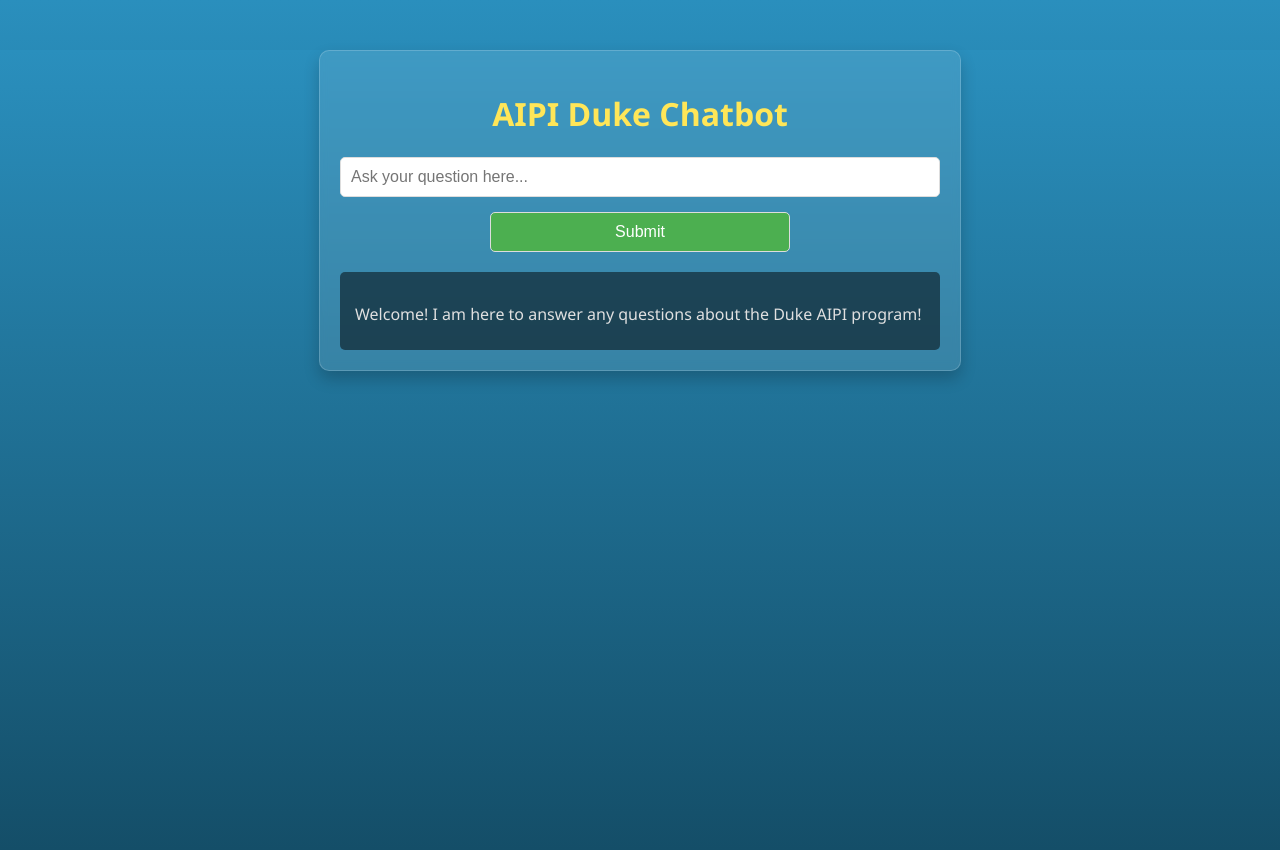
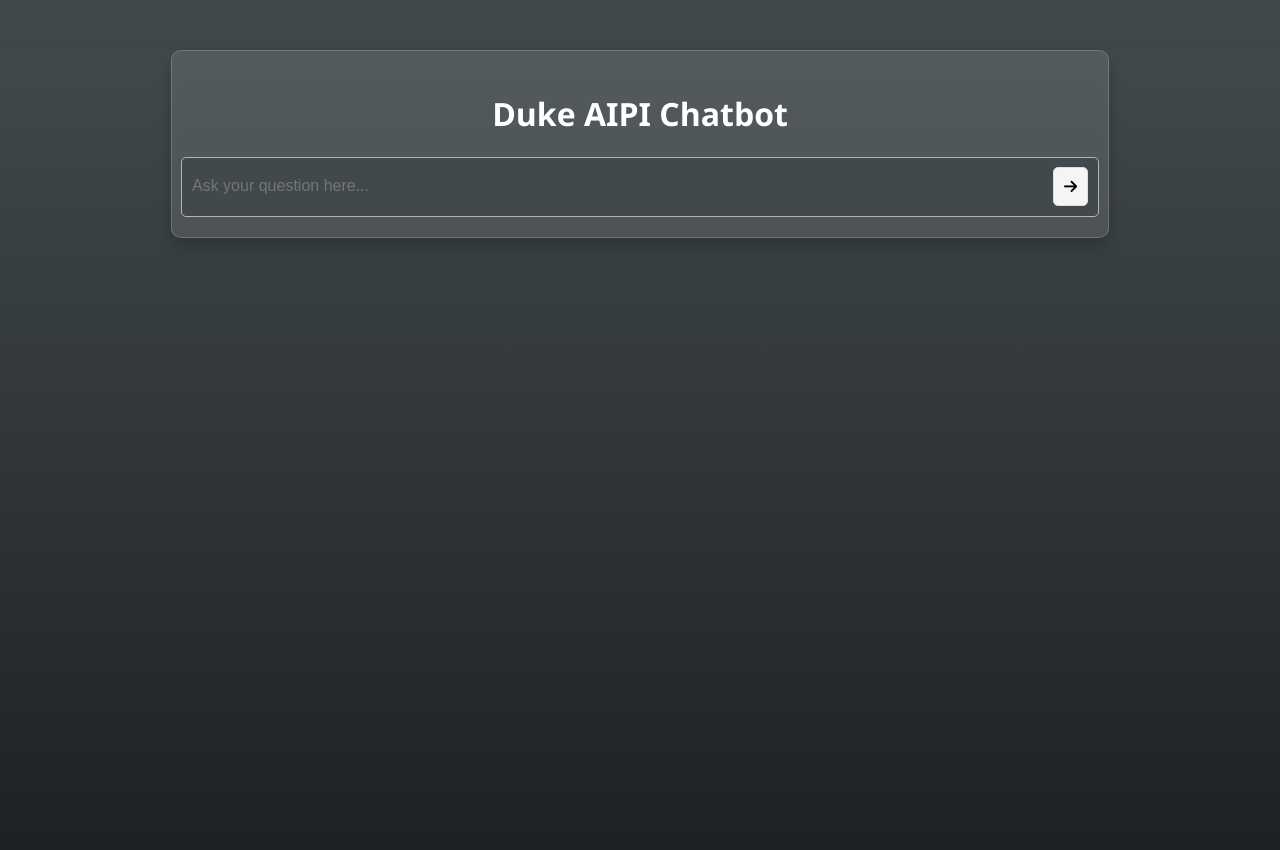
Before and after one commit to tommymmcguire/Duke-AI-MEng-chatbot, a Flask app: page / in a window 1280 px wide. Run offline with Flask 3, Linux system fonts and the light colour scheme.

Commit message:
frontend updates

```diff
--- a/app/app.py
+++ b/app/app.py
@@ -14,12 +14,17 @@ def index():
         if request.is_json:
             data = request.get_json()
             query = data['query']
-            embedding = embed_query(query)
-            similar_chunks = get_similar_chunks(embedding)
-            try:
-                rag_output = connect_and_query_LLM(query, similar_chunks)
-            except Exception as e:
-                rag_output = f"An error occurred: {e}"
+            rag_output = '''
+                        This is a test output. This is a test output. This is a test output.  This is a test output. This is a test output. This is a test output.
+                        This is a test output. This is a test output.This is a test output. This is a test output. This is a test output.
+                        This is a test output. This is a test output. This is a test output. This is a test output. This is a test output.
+                        '''
+            # embedding = embed_query(query)
+            # similar_chunks = get_similar_chunks(embedding)
+            # try:
+            #     rag_output = connect_and_query_LLM(query, similar_chunks)
+            # except Exception as e:
+            #     rag_output = f"An error occurred: {e}"
             return jsonify({'rag_output': rag_output})
         else:
             # Handle non-AJAX POST request if necessary
--- a/app/static/css/style.css
+++ b/app/static/css/style.css
@@ -3,15 +3,15 @@ body, html {
     margin: 0;
     padding: 0;
     font-family: 'Segoe UI', Tahoma, Geneva, Verdana, sans-serif;
-    background: linear-gradient(180deg, #2A8FBD 0%, #144E68 100%);
+    background: linear-gradient(180deg, #41494d 0%, #1e2123 100%);
     color: #F5F5F5;
     height: 100vh;
 }
 
 /* Centering Container */
-.container {
-    width: 90%;
-    max-width: 600px;
+.main-container {
+    width: 70%;
+    max-width: 1000px;
     margin: auto;
     padding: 20px;
     background-color: rgba(255, 255, 255, 0.1);
@@ -21,6 +21,72 @@ body, html {
     border: 1px solid rgba(255, 255, 255, 0.18);
     margin-top: 50px;
     overflow-y: auto;
+    overflow-x: hidden;
+    display: flex;
+    flex-direction: column;
+    align-items: center;
+    justify-content: center;
+}
+
+.chat-container {
+    width: 100%;
+    overflow-y: auto;
+    display: flex;
+    flex-direction: column;
+    gap: 20px;
+    background-color: #a3feb1;
+}
+
+.input-container {
+    display: flex;
+    flex-direction: row;
+    align-items: center;
+    justify-content: space-between;
+    width: 100%;
+    padding-left: 10px;
+    padding-right: 10px;
+    border-radius: 5px;
+    border: 1px solid #b4b4b4;
+    background-color: #41494d;
+}
+
+.input-box {
+    flex-grow: 1;
+    margin-right: 10px;
+    padding: 0px;
+    padding-top: 18px;
+    font-size: 1rem;
+    font-family: sans-serif;
+    line-height: 1.25;
+    border: none;
+    background-color: #41494d;
+    color: #ffffff;
+    width: 100%;
+    box-sizing: border-box;
+    outline: none;
+    resize: none;
+    overflow: auto;
+    scrollbar-width: none; /* for Firefox */
+}
+
+.input-box::-webkit-scrollbar {
+    display: none; /* Hide scrollbar for Chrome, Safari, and Edge */
+}
+
+.submit-button {
+    background-color: #F5F5F5;
+    color: rgb(0, 0, 0);
+    cursor: pointer;
+    transition: background-color 0.3s;
+    padding: 10px;
+    border-radius: 5px;
+    border: 1px solid #ddd;
+    font-size: 15px;
+    max-height: 10%;
+}
+
+.submit-button:hover {
+    background-color: #959595;
 }
 
 .loader {
@@ -41,7 +107,7 @@ body, html {
 
 /* Typography */
 h1 {
-    color: #ffe658;
+    color: #ffffff;
     text-align: center;
     font-size: 2rem;
 }
@@ -52,38 +118,29 @@ h2 {
     margin-top: 20px;
 }
 
-/* Form Styling */
-form {
+.like-dislike-container {
     display: flex;
-    flex-direction: column;
-    gap: 15px;
+    gap: 10px;
+    flex-direction: row;
+    justify-content: right;
+    align-items: right;
 }
 
-input[type="text"], button {
-    padding: 10px;
-    border-radius: 5px;
-    border: 1px solid #ddd;
-    font-size: 1rem;
-}
-
-input[type="text"] {
-    background-color: #ffffff;
-    color: #333;
-}
-
-button {
-    background-color: #4CAF50; /* Green for action */
+.like-button, .dislike-button {
+    background-color: #39497b;
     color: white;
     cursor: pointer;
     transition: background-color 0.3s;
-    width: 50%;
-    /* Center the button */
-    margin-left: auto;
-    margin-right: auto;
+    width: 40px;
+    font-size: 20px;
+    font-weight: bold;
+    padding: 2px;
+    border-radius: 5px;
+    border: 1px solid #ddd;
 }
 
-button:hover {
-    background-color: #2c7830;
+.like-button:hover, .dislike-button:hover {
+    background-color: #3f61ab;
 }
 
 /* Results Styling with Markdown Consideration */
@@ -141,6 +198,15 @@ button:hover {
     color: #cccccc;
 }
 
+.best-chunk {
+    background-color: #393939;
+    padding: 15px;
+    border-radius: 5px;
+    margin-top: -10px;
+    color: #d0d0d0;
+    order: -1;
+}
+
 /* Ensure the container can handle the dynamic content size */
 .container {
     min-height: 100px; /* Minimum height */
--- a/app/templates/index.html
+++ b/app/templates/index.html
@@ -2,32 +2,33 @@
 <html lang="en">
 <head>
     <meta charset="UTF-8">
-    <title>AIPI Duke Chatbot</title>
+    <title>Duke AIPI Chatbot</title>
     <link rel="stylesheet" href="{{ url_for('static', filename='css/style.css') }}">
+    <link rel="stylesheet" href="https://cdnjs.cloudflare.com/ajax/libs/font-awesome/6.0.0-beta3/css/all.min.css">
 </head>
 <body>
-    <div class="container">
-        <h1>AIPI Duke Chatbot</h1>
-        <form id="queryForm">
-            <input type="text" id="queryInput" placeholder="Ask your question here..." required>
-            <button type="submit">Submit</button>
-        </form>
-
-        <div class="results" id="results">
-            <div class="loader" id="loader" style="display: none;"></div>
-            <p id="message">Welcome! I am here to answer any questions about the Duke AIPI program!</p>
+    <div class="main-container">
+        <h1>Duke AIPI Chatbot</h1>
+        <div class="chat-container">
+            <div class="results-container" id="results-container">
+                <div class="loader" id="loader" style="display: none;"></div>
+            </div>
+        </div>
+        <div class="input-container">
+            <textarea  type="text" id="queryInput" class="input-box" placeholder="Ask your question here..."></textarea>
+            <button id="submitButton" class="submit-button">
+                <i class="fa-solid fa-arrow-right"></i>
+            </button>
         </div>
     </div>
     <script>
-        document.getElementById('queryForm').onsubmit = function(e) {
+        document.getElementById('submitButton').onclick = function(e) {
             e.preventDefault();
-            var query = document.getElementById('queryInput').value;
-            var loader = document.getElementById('loader');
-            var message = document.getElementById('message');
+            const query = document.getElementById('queryInput').value;
+            const resultsContainer = document.getElementById('results-container');
+            const loader = document.getElementById('loader');
 
-            // Show loader, hide message
             loader.style.display = 'block';
-            message.style.display = 'none';
 
             fetch('/', {
                 method: 'POST',
@@ -36,17 +37,25 @@
             })
             .then(response => response.json())
             .then(data => {
-                // Hide loader, show message with rag_output
+                const newResult = document.createElement('div');
+                newResult.classList.add('results');
+                newResult.innerHTML = `<p>${data.rag_output}</p>`;
+
+                resultsContainer.insertBefore(newResult, loader);
+
                 loader.style.display = 'none';
-                message.innerHTML = data.rag_output; // Update message content
-                message.style.display = 'block'; // Make sure to show the message again
             })
             .catch(error => {
                 console.error('Error:', error);
+                const errorResult = document.createElement('div');
+                errorResult.classList.add('results');
+                errorResult.innerHTML = `<p>Error loading results.</p>`;
+
+                resultsContainer.insertBefore(errorResult, loader);
                 loader.style.display = 'none';
-                message.innerHTML = 'Error loading results.';
-                message.style.display = 'block';
             });
+
+            document.getElementById('queryInput').value = '';
         };
     </script>
 </body>
```
